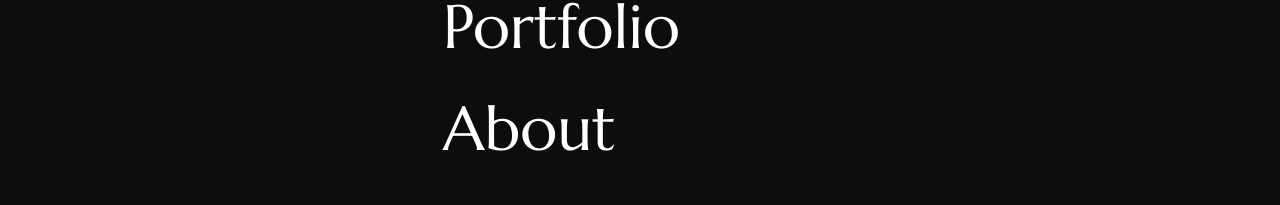
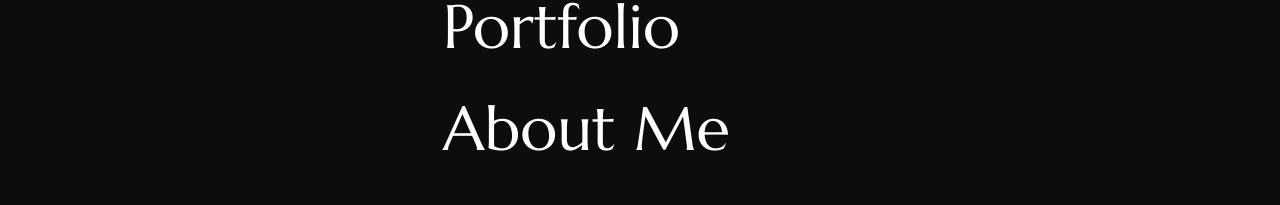
Before and after one commit to Murtuza-Asquare/2.-myreactapp, a React (Create React App) app: page /about in a window 1280 px wide. Both pictures are taken after a click on the button 1235 px from the left and 35 px from the top of the page. Shown: the part 221-426 px from the top of the page. Built offline with nearby package versions, Linux system fonts and the light colour scheme.

Commit message:
First Commit

```diff
--- a/src/header/index.js
+++ b/src/header/index.js
@@ -41,7 +41,7 @@ const Headermain = () => {
                     <Link  onClick={handleToggle} to="/portfolio" className="my-3"> Portfolio</Link>
                   </li>
                   <li className="menu_item">
-                  <Link onClick={handleToggle} to="/about" className="my-3">About</Link>
+                  <Link onClick={handleToggle} to="/about" className="my-3">About Me</Link>
                   </li>
                   <li className="menu_item">
                   <Link onClick={handleToggle} to="/contact" className="my-3"> Contact</Link>
--- a/src/pages/about/index.js
+++ b/src/pages/about/index.js
@@ -16,7 +16,7 @@ export const About = () => {
       <Container className="About-header">
         <Helmet>
           <meta charSet="utf-8" />
-          <title> About | {meta.title}</title>
+          <title> About Me | {meta.title}</title>
           <meta name="description" content={meta.description} />
         </Helmet>
         <Row className="mb-5 mt-3">
```
Also changed, not shown: 1 other file (tests, documents, lock files or other folders).
